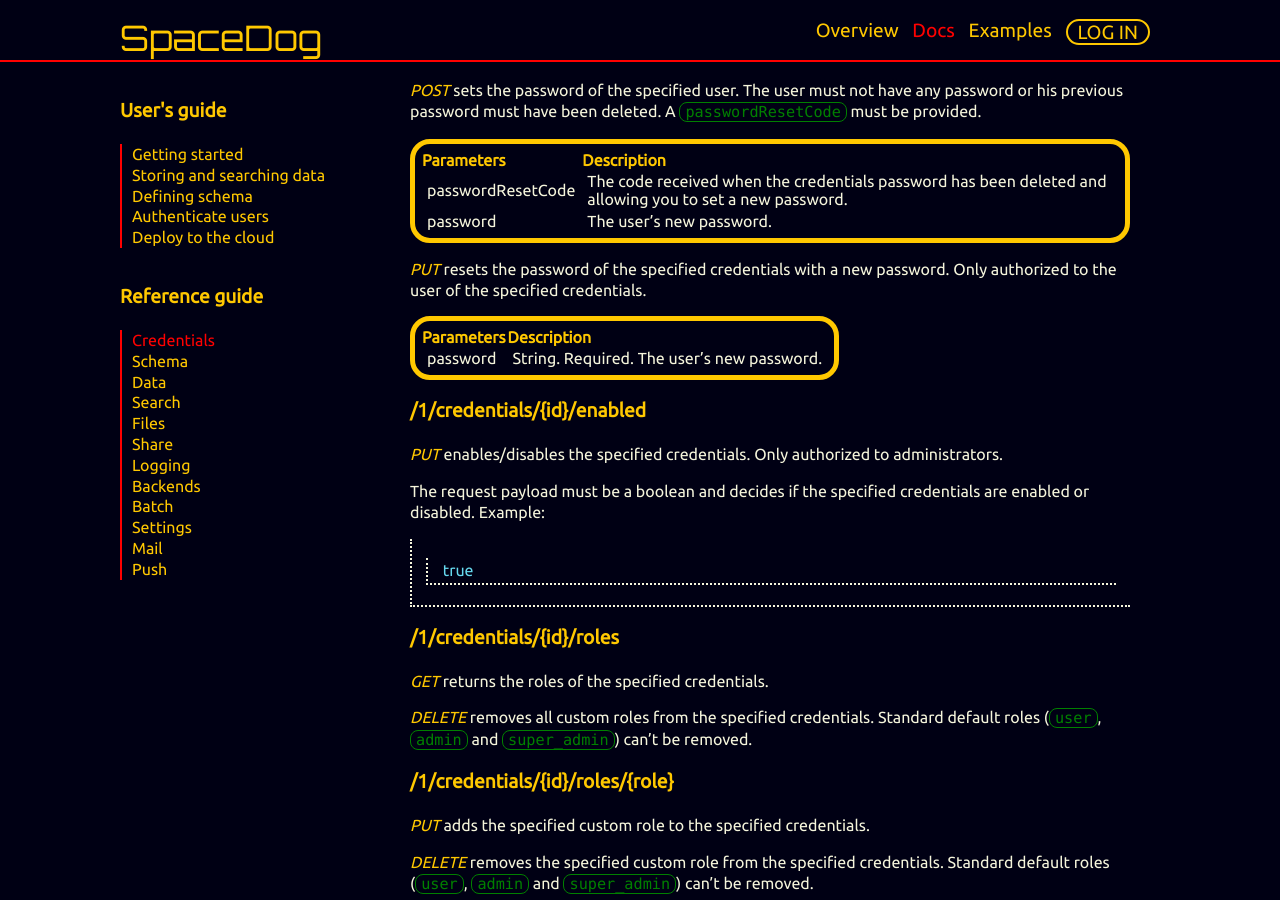
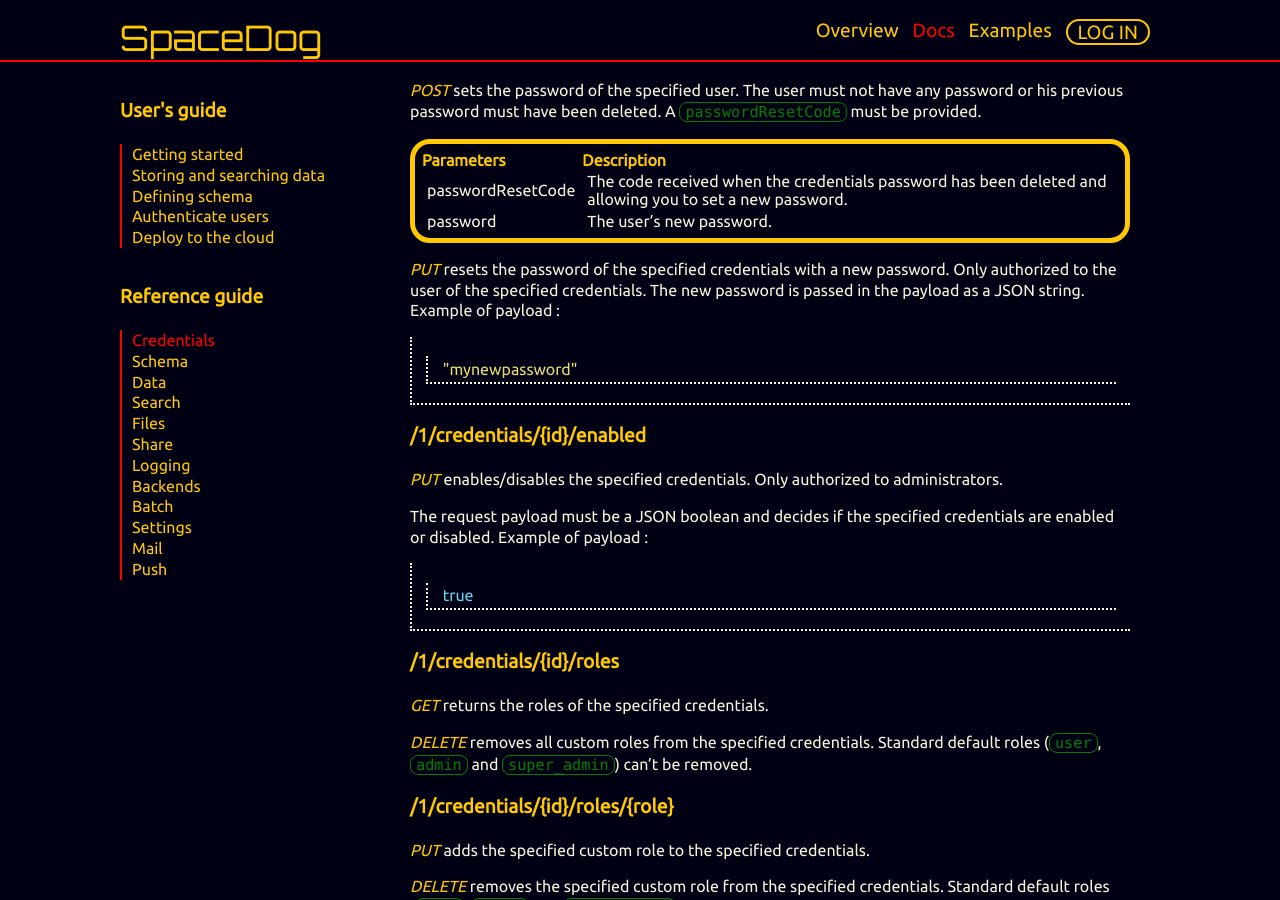
Before and after one commit to spacedog-io/spacedog.io, a Jekyll site: the page built from src/_reference-guide/credentials.md, in a window 1280 px wide and 900 px high, scrolled down 4075 px. Built offline with Jekyll 4.4.1, drawn with Linux system fonts in a browser that asks for light colours; nearby versions of some CDN libraries; Markdown is read by kramdown in place of the engine named in the settings.

Commit message:
Improves credentials reference documentation

````diff
--- a/src/_reference-guide/credentials.md
+++ b/src/_reference-guide/credentials.md
@@ -10,19 +10,19 @@
 
 A credentials object has the following public fields:
 
-| Fields          | Description                      |
-| --------------- | -------------------------------- |
-| backendId   | String. Required. The backend of this credentials. |
-| username    | String. Required. The username of this credentials used to login. |
-| email       | String. Required. The credentials user email. |
-| enabled     | Boolean. Default to true. If false, credentials can no longer be used to access any resource of the backend. |
-| enableAfter   | Timestamp. Optional. The timestamp after which this credentials is enabled. |
-| disableAfter   | Timestamp. Optional. The timestamp after which this credentials is disabled. |
-| roles   | String list. Defaults to `[user]`. The credentials list of roles. Credentials access to backend services depends on the its roles. |
-| invalidChallenges   | Integer. Defaults to 0. The credentials count of invalid password challenges. The sytem counts invalid challenges only if enabled with credentials settings `maximumInvalidChallenges`. |
-| lastInvalidChallengeAt   | Timestamp. Optional. The timestamp of the last invalid password challenge. The sytem counts invalid challenges only if enabled with credentials settings `maximumInvalidChallenges`. |
-| createdAt   | Timestamp. Read only. The credentials creation timestamp. |
-| updatedAt   | Timestamp. Read only. The credentials las update timestamp. |
+| Fields                 | Description                              |
+| ---------------------- | ---------------------------------------- |
+| backendId              | String. Required. The backend of this credentials. |
+| username               | String. Required. The username of this credentials used to login. |
+| email                  | String. Required. The credentials user email. |
+| enabled                | Boolean. Default to true. If false, credentials can no longer be used to access any resource of the backend. |
+| enableAfter            | Timestamp. Optional. The timestamp after which this credentials is enabled. |
+| disableAfter           | Timestamp. Optional. The timestamp after which this credentials is disabled. |
+| roles                  | String list. Defaults to `[user]`. The credentials list of roles. Credentials access to backend services depends on the its roles. |
+| invalidChallenges      | Integer. Defaults to 0. The credentials count of invalid password challenges. The sytem counts invalid challenges only if enabled with credentials settings `maximumInvalidChallenges`. |
+| lastInvalidChallengeAt | Timestamp. Optional. The timestamp of the last invalid password challenge. The sytem counts invalid challenges only if enabled with credentials settings `maximumInvalidChallenges`. |
+| createdAt              | Timestamp. Read only. The credentials creation timestamp. |
+| updatedAt              | Timestamp. Read only. The credentials las update timestamp. |
 
 
 ##### /1/login
@@ -85,19 +85,19 @@
 }
 ```
 
-| Property                 | Description                              |
-| ------------------------ | ---------------------------------------- |
-| disableGuestSignUp       | Boolean. Default to false. Wether guests are allowed to create credentials |
-| usernameRegex            | String. Defaults to "[a-zA-Z0-9_%@+\\-\\.]{3,}". The regular expression validating usernames. |
-| passwordRegex            | String. Defaults to ".{6,}". The regular expression validating passwords. |
-| sessionMaximumLifetime   | Long. Defaults to 86400 (24 hours). The maximum lifetime of session access tokens. In seconds. |
-| linkedinId               | String. Optional. The linkedin oauth account id. |
-| linkedinSecret           | String. Optional. The linkedin oauth account secret. |
-| useLinkedinExpiresIn     | Boolean. Defaults to true. Wether to use token lifetime provided by linkedin when using linkedin oauth authentication. |
-| linkedinRedirectUri      | String. Optional. The URI linkedin redirects to after linkedin oauth handcheck. |
-| linkedinFinalRedirectUri | String. Optional. The URI linkedin finaly redirects to after linkedin oauth handcheck. |
-| maximumInvalidChallenges | Integer. Defaults to 0. The number of invalid password challenges before credentials are automatically disabled. Set this to 0 to disable this features.|
-| resetInvalidChallengesAfterMinutes | Integer (in minutes). Defaults to 60. The number of minutes after the last invalid password challenge before this credentials invalid challenge count is reset to 0.|
+| Property                           | Description                              |
+| ---------------------------------- | ---------------------------------------- |
+| disableGuestSignUp                 | Boolean. Default to false. Wether guests are allowed to create credentials |
+| usernameRegex                      | String. Defaults to "[a-zA-Z0-9_%@+\\-\\.]{3,}". The regular expression validating usernames. |
+| passwordRegex                      | String. Defaults to ".{6,}". The regular expression validating passwords. |
+| sessionMaximumLifetime             | Long. Defaults to 86400 (24 hours). The maximum lifetime of session access tokens. In seconds. |
+| linkedinId                         | String. Optional. The linkedin oauth account id. |
+| linkedinSecret                     | String. Optional. The linkedin oauth account secret. |
+| useLinkedinExpiresIn               | Boolean. Defaults to true. Wether to use token lifetime provided by linkedin when using linkedin oauth authentication. |
+| linkedinRedirectUri                | String. Optional. The URI linkedin redirects to after linkedin oauth handcheck. |
+| linkedinFinalRedirectUri           | String. Optional. The URI linkedin finaly redirects to after linkedin oauth handcheck. |
+| maximumInvalidChallenges           | Integer. Defaults to 0. The number of invalid password challenges before credentials are automatically disabled. Set this to 0 to disable this features. |
+| resetInvalidChallengesAfterMinutes | Integer (in minutes). Defaults to 60. The number of minutes after the last invalid password challenge before this credentials invalid challenge count is reset to 0. |
 
 
 ##### /1/credentials
@@ -181,19 +181,18 @@
 | passwordResetCode | The code received when the credentials password has been deleted and allowing you to set a new password. |
 | password          | The user's new password.                 |
 
-*PUT* resets the password of the specified credentials with a new password. Only authorized to the user of the specified credentials.
+*PUT* resets the password of the specified credentials with a new password. Only authorized to the user of the specified credentials. The new password is passed in the payload as a JSON string. Example of payload :
 
-
-| Parameters | Description                              |
-| ---------- | ---------------------------------------- |
-| password   | String. Required. The user's new password. |
+```json
+"mynewpassword"
+```
 
 
 ##### /1/credentials/{id}/enabled
 
 *PUT* enables/disables the specified credentials. Only authorized to administrators.
 
-The request payload must be a boolean and decides if the specified credentials are enabled or disabled. Example:
+The request payload must be a JSON boolean and decides if the specified credentials are enabled or disabled. Example of payload :
 
 ```json
 true
````
